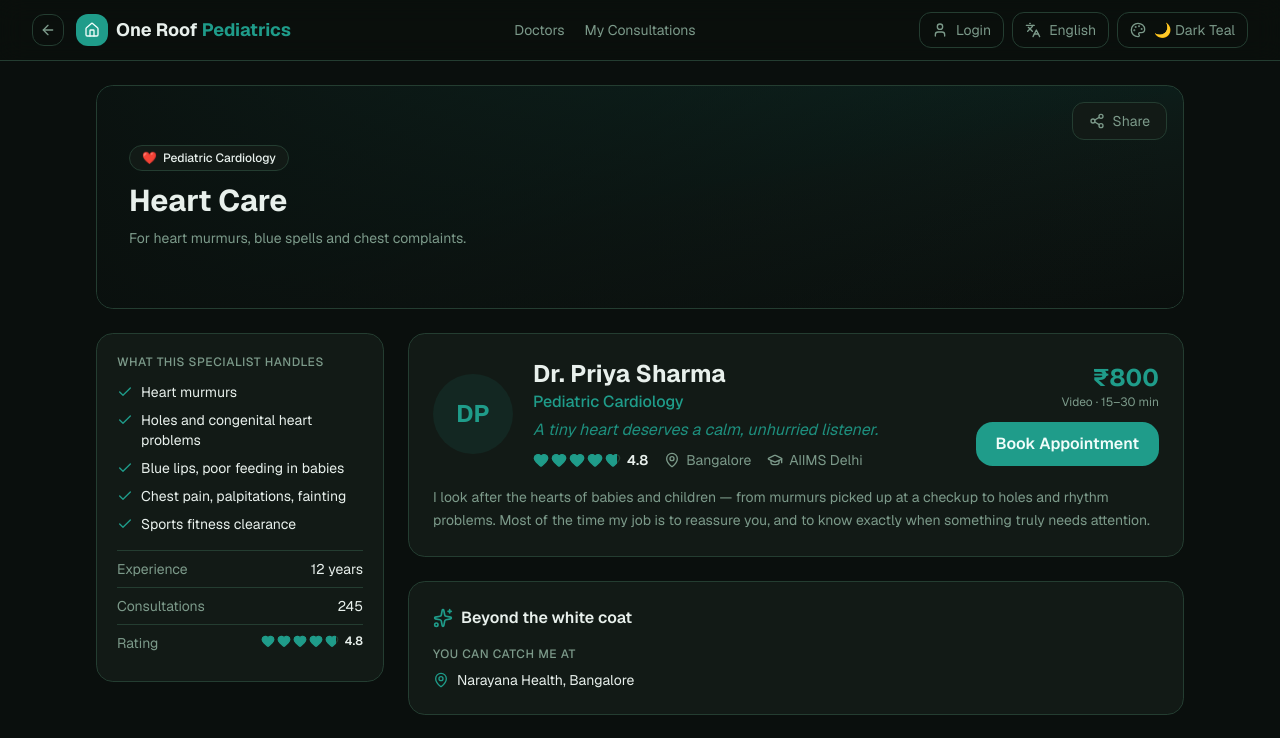
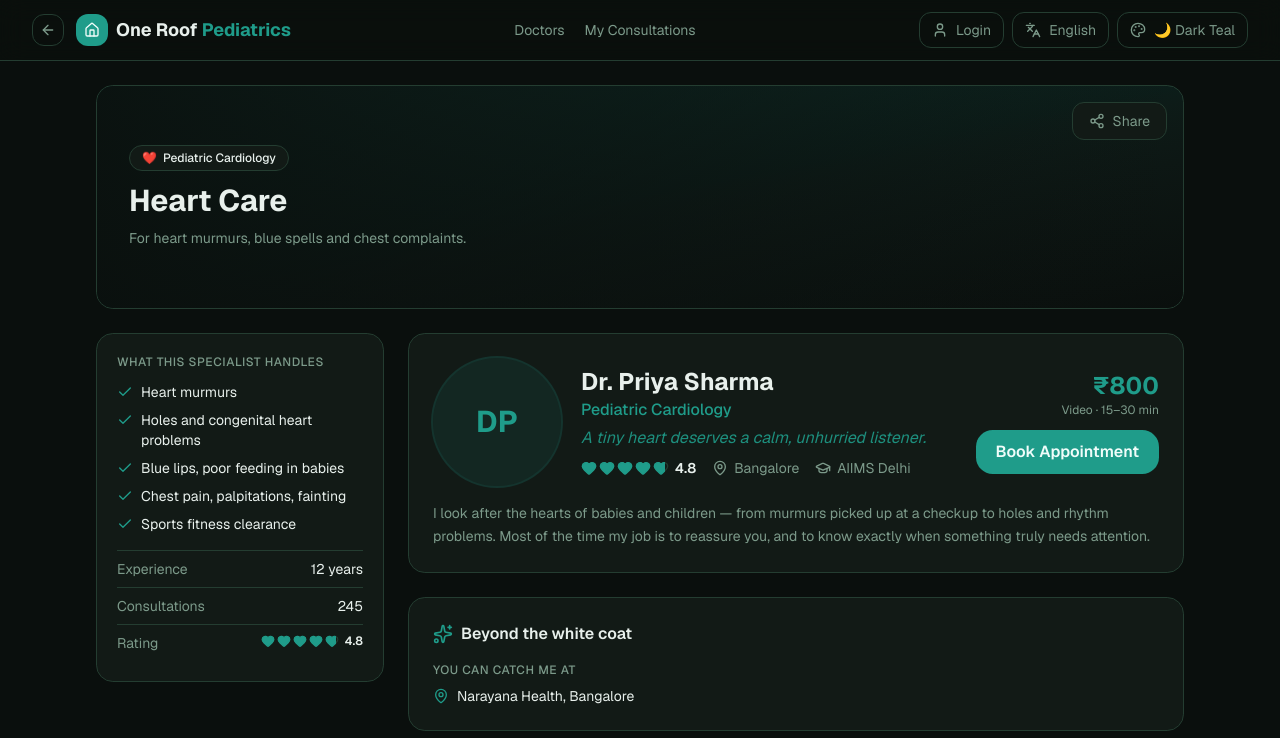
Before and after one commit to pandae7/PediSpectra_front, a Next.js app: page /doctors/dr-001 in a window 1280 px wide. Shown: the top 738 px of the page. Built offline with nearby package versions, Linux system fonts and the light colour scheme.

Commit message:
Enlarge doctor profile avatar for better presence
Bumped the profile header avatar from 80px to 112px (h-28), scaling to 128px (sm:h-32) on larger screens, with a subtle primary ring. Applies to both the photo and the initials fallback. The 80px avatar read too small against the wide header card.

```diff
--- a/app/doctors/[id]/page.tsx
+++ b/app/doctors/[id]/page.tsx
@@ -171,11 +171,11 @@ export default function DoctorProfilePage() {
                   <img
                     src={doctor.imageUrl}
                     alt={doctor.name}
-                    className="h-20 w-20 shrink-0 rounded-full object-cover"
+                    className="h-28 w-28 shrink-0 rounded-full object-cover ring-2 ring-primary/20 sm:h-32 sm:w-32"
                     onError={() => setImgFailed(true)}
                   />
                 ) : (
-                  <div className="flex h-20 w-20 shrink-0 items-center justify-center rounded-full bg-primary/10 text-2xl font-bold text-primary">
+                  <div className="flex h-28 w-28 shrink-0 items-center justify-center rounded-full bg-primary/10 text-3xl font-bold text-primary ring-2 ring-primary/20 sm:h-32 sm:w-32">
                     {initials}
                   </div>
                 )}
```
